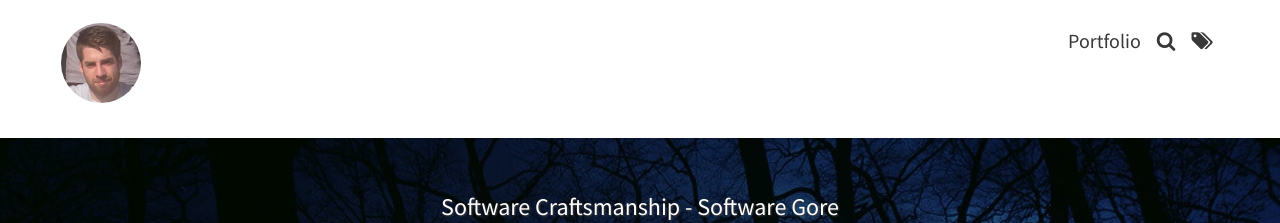
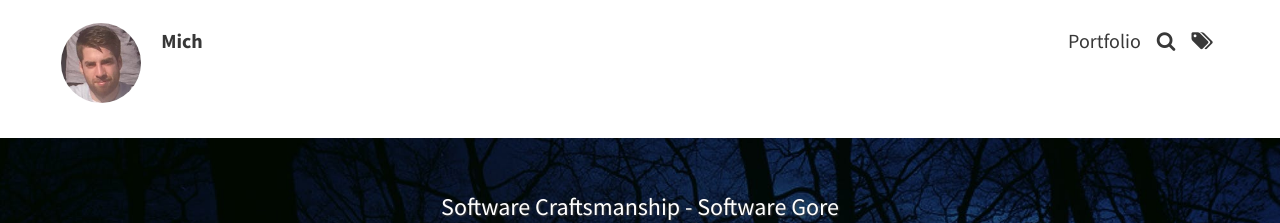
Before and after one commit to michjuh/michjuh.github.io, a Jekyll site: the page built from index.html, in a window 1280 px wide. Shown: the top 223 px of the page. Built offline with Jekyll 4.4.1, drawn with Linux system fonts in a browser that asks for light colours; the list of posts is cut into pages by our own code.

Commit message:
Include title in site theme settings

```diff
--- a/_config.yml
+++ b/_config.yml
@@ -5,7 +5,7 @@
 # THEME-SPECIFIC CONFIGURATION
 theme_settings:
   # Meta
-  title:
+  title: Mich
   avatar: assets/img/me.png
   favicon: assets/favicon.ico
   gravatar: # Email MD5 hash
```
